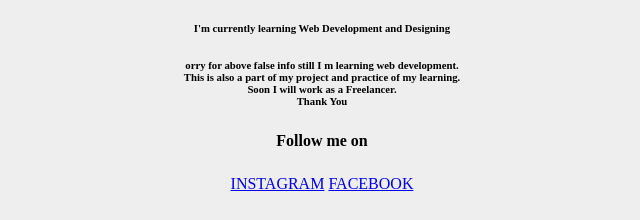
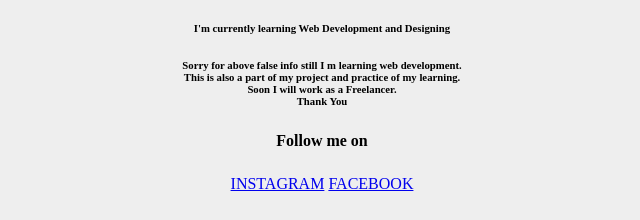
Before and after one commit to jshreyas05/Personal-Website, a plain HTML site: page index.html in a window 1280 px wide. Shown: the part 1267-1487 px from the top of the page, 318-958 px from the left. Drawn offline with Linux system fonts and the light colour scheme.

Commit message:
Update index.html

```diff
--- a/index.html
+++ b/index.html
@@ -59,7 +59,7 @@
     <br>
     <h5>Hey here!.</h5>
     <h6>I'm currently learning Web Development and Designing </h6>
-    <h6>orry for above false info still I m learning web development.
+    <h6>Sorry for above false info still I m learning web development.
       <br>This is also a part of my project and practice of my learning.
       <br>Soon I will work as a Freelancer. <br>
       Thank You
```
